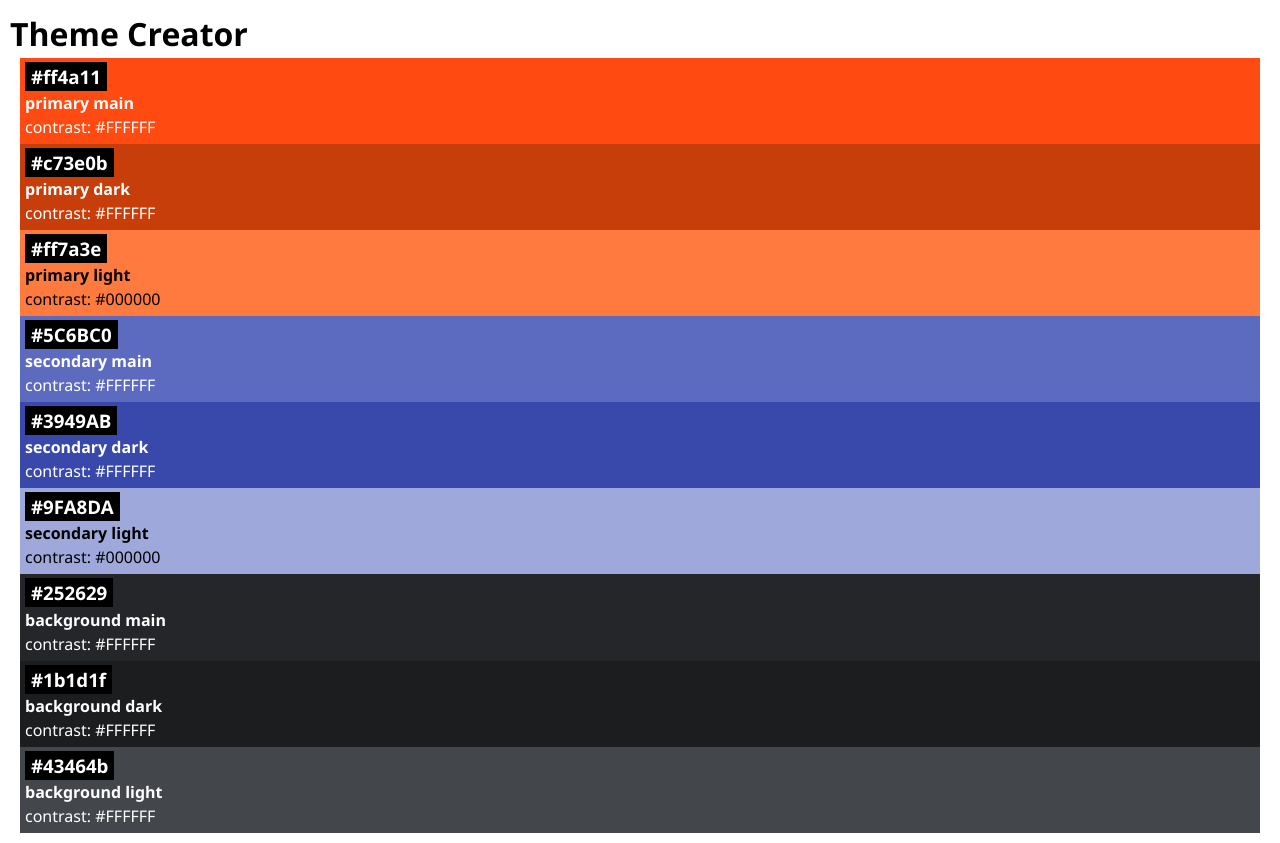
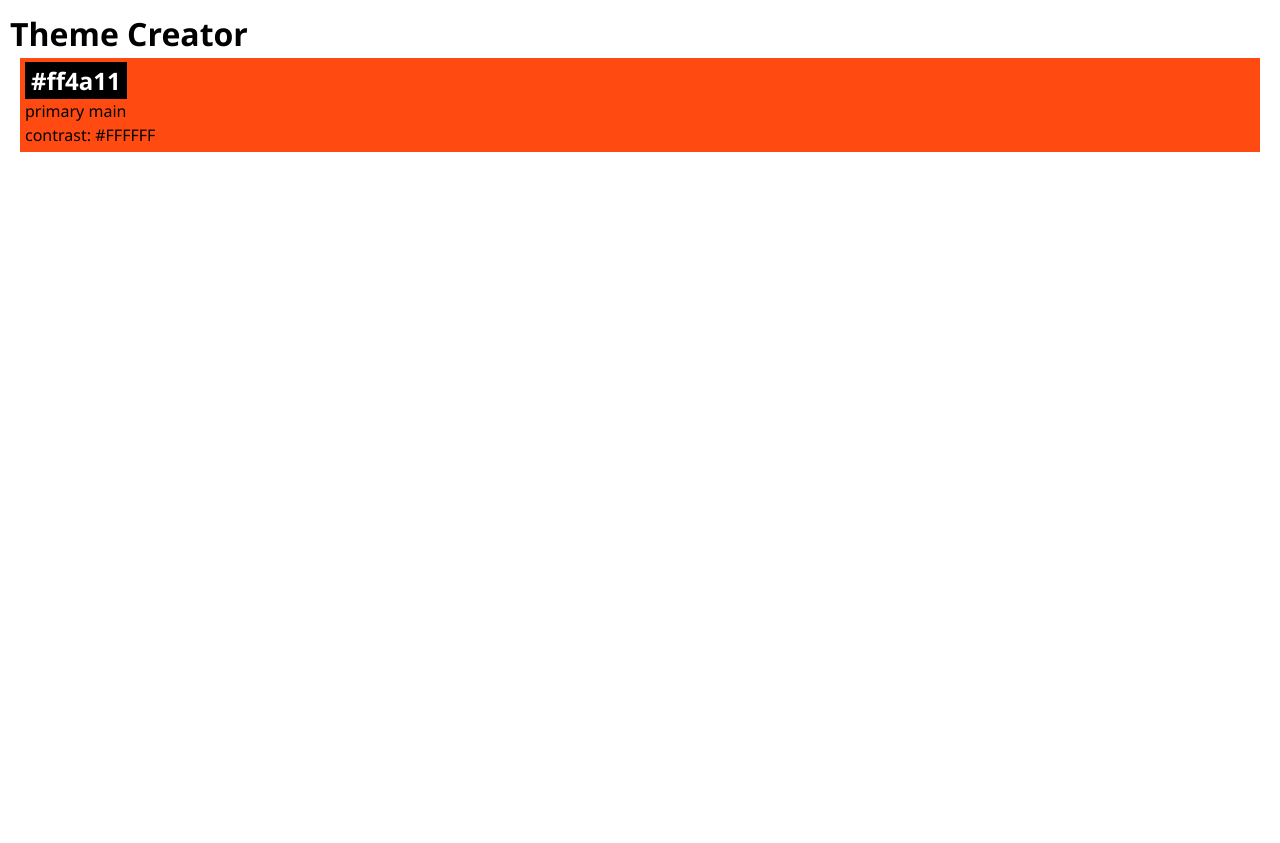
Before and after one commit to melanie-adler/recap-project-4, a React (Vite) app: page / in a window 1280 px wide. After the commit the page ends 800 px from the top, so only its background shows below. Built offline with nearby package versions, Linux system fonts and the light colour scheme.

Commit message:
create first card

```diff
--- a/src/App.jsx
+++ b/src/App.jsx
@@ -6,10 +6,7 @@ function App() {
   return (
     <>
       <h1>Theme Creator</h1>
-
-      {initialColors.map((color) => {
-        return <Color key={color.id} color={color} />;
-      })}
+      <Color />
     </>
   );
 }
--- a/src/Components/Color/Color.jsx
+++ b/src/Components/Color/Color.jsx
@@ -1,17 +1,17 @@
+import { initialColors } from "../../lib/colors";
 import "./Color.css";
 
-export default function Color({ color }) {
+export default function Color() {
   return (
-    <div
-      className="color-card"
-      style={{
-        background: color.hex,
-        color: color.contrastText,
-      }}
-    >
-      <h3 className="color-card-headline">{color.hex}</h3>
-      <h4>{color.role}</h4>
-      <p>contrast: {color.contrastText}</p>
-    </div>
+    <>
+      <div
+        className="color-card"
+        style={{ backgroundColor: `${initialColors[0].hex}` }}
+      >
+        <h2 className="color-card-headline">{initialColors[0].hex}</h2>
+        <p>{initialColors[0].role}</p>
+        <p>contrast: {initialColors[0].contrastText}</p>
+      </div>
+    </>
   );
 }
```
